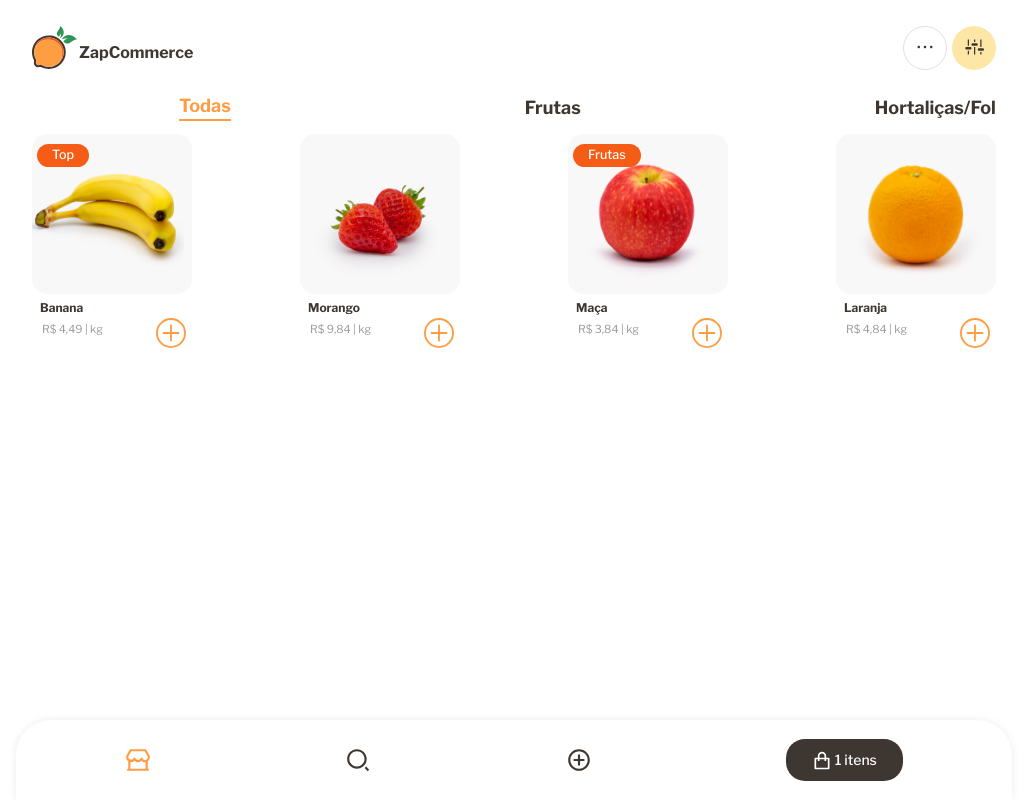
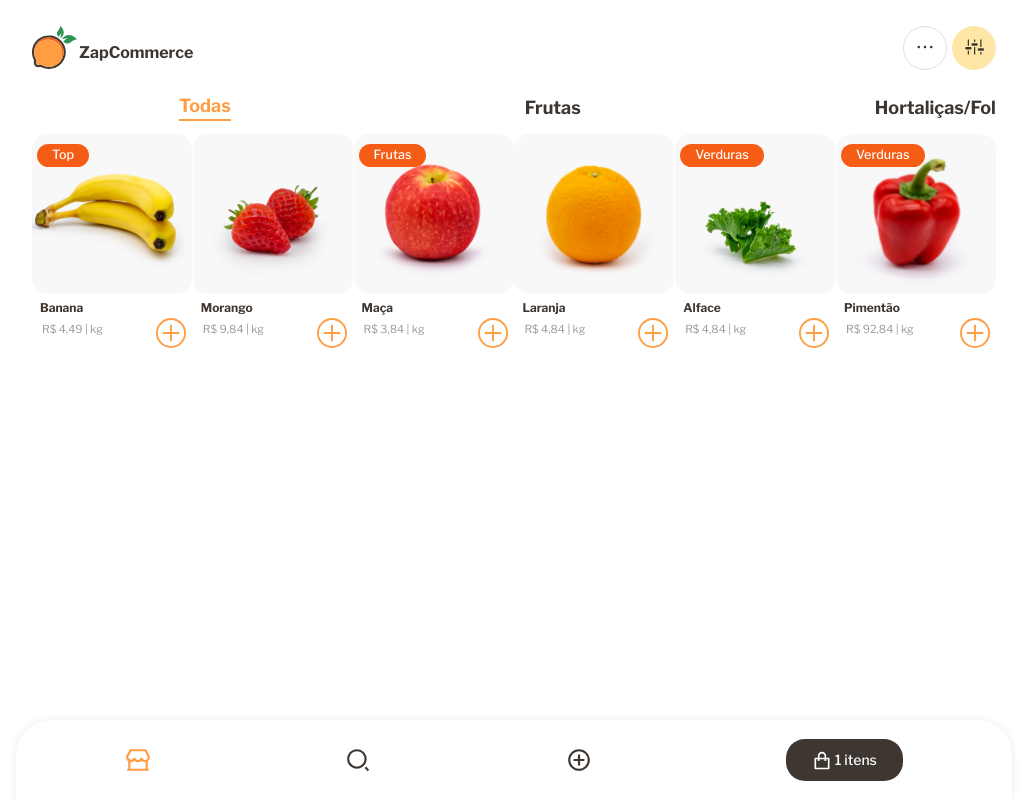
Before and after one commit to pcborges/zap-commerce, a React (Create React App) app: page / in a window 1280 px wide. Shown: the whole page, without its empty margins (126-1153 px from the left). Built offline with nearby package versions, Linux system fonts and the light colour scheme.

Commit message:
structuring mocking api for test

```diff
--- a/src/pages/layout/Main/index.js
+++ b/src/pages/layout/Main/index.js
@@ -1,50 +1,23 @@
-import React from "react";
+import React, { useEffect, useState } from "react";
 import { Container, Cards } from "./styles";
+import { productList } from "../../../services/api";
 
 import Card from "../../../components/Card";
 
 export default function Main() {
-  const items = [
-    {
-      id: 1,
-      name: "Banana",
-      category: "Frutas",
-      price: 4.49,
-      unit: "kg",
-      imgPath: "/images/banana.png",
-      badge: "Top",
-    },
-    {
-      id: 2,
-      name: "Morango",
-      category: "Frutas",
-      price: 9.84,
-      unit: "kg",
-      imgPath: "/images/strawberry.png",
-    },
-    {
-      id: 3,
-      name: "Maça",
-      category: "Frutas",
-      price: 3.84,
-      unit: "kg",
-      imgPath: "/images/apple.png",
-      badge: "Frutas",
-    },
-    {
-      id: 4,
-      name: "Laranja",
-      category: "Frutas",
-      price: 4.84,
-      unit: "kg",
-      imgPath: "/images/orange.png",
-    },
-  ];
+  const [products, setProducts] = useState([]);
+  useEffect(() => {
+    function loadProducts() {
+      const data = productList();
+      setProducts(data);
+    }
 
+    loadProducts();
+  }, []);
   return (
     <Container>
       <Cards>
-        {items.map((item) => {
+        {products.map((item) => {
           return <Card item={item} badge={item.badge} key={item.id} />;
         })}
       </Cards>
--- /dev/null
+++ b/src/services/api.js
@@ -0,0 +1,58 @@
+const productList = () => {
+  return [
+    {
+      id: 1,
+      name: "Banana",
+      category: "Frutas",
+      price: 4.49,
+      unit: "kg",
+      imgPath: "/images/banana.png",
+      badge: "Top",
+    },
+    {
+      id: 2,
+      name: "Morango",
+      category: "Frutas",
+      price: 9.84,
+      unit: "kg",
+      imgPath: "/images/strawberry.png",
+    },
+    {
+      id: 3,
+      name: "Maça",
+      category: "Frutas",
+      price: 3.84,
+      unit: "kg",
+      imgPath: "/images/apple.png",
+      badge: "Frutas",
+    },
+    {
+      id: 4,
+      name: "Laranja",
+      category: "Frutas",
+      price: 4.84,
+      unit: "kg",
+      imgPath: "/images/orange.png",
+    },
+    {
+      id: 5,
+      name: "Alface",
+      category: "Verdura",
+      price: 4.84,
+      unit: "kg",
+      imgPath: "/images/alface.png",
+      badge: "Verduras",
+    },
+    {
+      id: 6,
+      name: "Pimentão",
+      category: "Verdura",
+      price: 92.84,
+      unit: "kg",
+      imgPath: "/images/pepper.png",
+      badge: "Verduras",
+    },
+  ];
+};
+
+export { productList };
```
